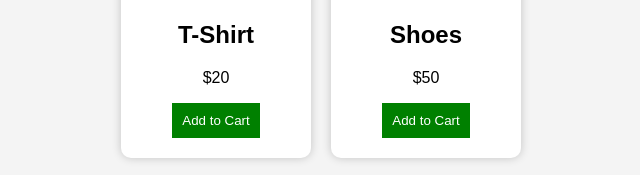
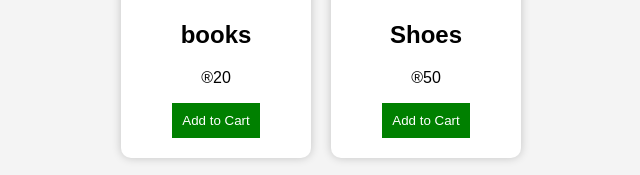
Before and after one commit to kiranvaddankere-ux/shoping-webset, a plain HTML site: page index.html in a window 1280 px wide. Shown: the part 253-428 px from the top of the page, 319-959 px from the left. Drawn offline with Linux system fonts and the light colour scheme.

Commit message:
Update index.html

```diff
--- a/index.html
+++ b/index.html
@@ -1,7 +1,7 @@
 <!DOCTYPE html>
 <html>
 <head>
-<title>My Shopping Store</title>
+<title>kiran  Store</title>
 <link rel="stylesheet" href="style.css">
 </head>
 
@@ -13,15 +13,15 @@
 
 <div class="product">
 <img src="https://via.placeholder.com/150">
-<h2>T-Shirt</h2>
-<p>$20</p>
-<button onclick="addToCart('T-Shirt',20)">Add to Cart</button>
+<h2>books</h2>
+<p>®20</p>
+<button onclick="addToCart('books',20)">Add to Cart</button>
 </div>
 
 <div class="product">
 <img src="https://via.placeholder.com/150">
 <h2>Shoes</h2>
-<p>$50</p>
+<p>®50</p>
 <button onclick="addToCart('Shoes',50)">Add to Cart</button>
 </div>
 
```
